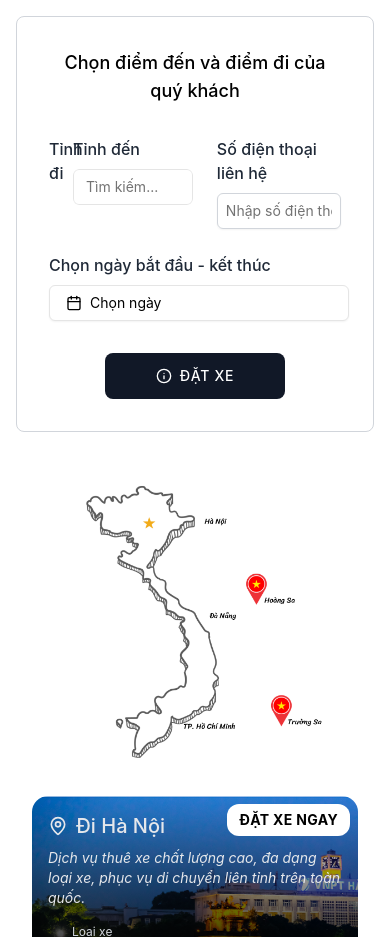
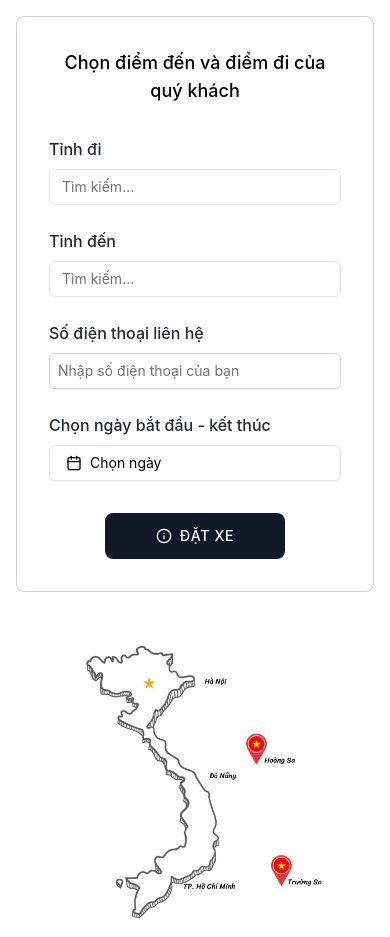
Before and after one commit to boodev03/MinhKhangTravel, a React (Vite) app: page / in a window 390 px wide. Shown: the part 2360-3297 px from the top of the page. Built offline with nearby package versions, Linux system fonts and the light colour scheme.

Commit message:
update ui

```diff
--- a/src/components/DatePicker.tsx
+++ b/src/components/DatePicker.tsx
@@ -59,7 +59,7 @@
             defaultMonth={date?.from}
             selected={date}
             onSelect={setDate}
-            numberOfMonths={2}
+            numberOfMonths={1}
             locale={vi}
           />
         </PopoverContent>
--- a/src/pages/home/InterprovincialCarRental.tsx
+++ b/src/pages/home/InterprovincialCarRental.tsx
@@ -160,7 +160,7 @@
             Chọn điểm đến và điểm đi của quý khách
           </p>
 
-          <div className="grid grid-cols-1 md:grid-cols-3 gap-6">
+          <div className="grid grid-cols-1 md:grid-cols-2 lg:grid-cols-3 gap-6">
             <div>
               <label className="block text-gray-800 font-medium mb-2">
                 Tỉnh đi
@@ -201,8 +201,12 @@
                 className="w-full border border-gray-300 rounded-md p-2"
               />
             </div>
-            <div className="col-span-3">
-              <DatePickerWithRange date={dateRange} setDate={setDateRange} />
+            <div>
+              <DatePickerWithRange
+                className="[&_button]:w-full"
+                date={dateRange}
+                setDate={setDateRange}
+              />
             </div>
           </div>
 
```
Also changed, not shown: 1 other file (tests, documents, lock files or other folders).
